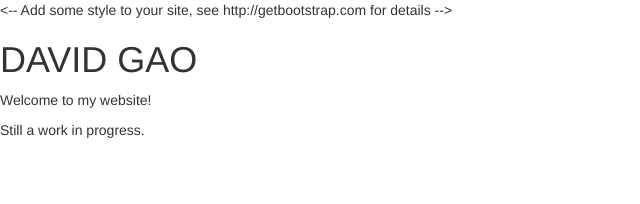
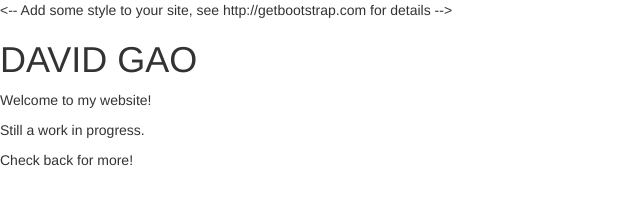
Before and after one commit to dgaoster/dgaoster.github.io, a plain HTML site: page index.html in a window 1280 px wide. Shown: the whole page, without its empty margins (0-640 px from the left). Drawn offline with nearby package versions, Linux system fonts and the light colour scheme.

Commit message:
Update index.html

```diff
--- a/index.html
+++ b/index.html
@@ -10,5 +10,6 @@
   <h1>DAVID GAO</h1>
   <p>Welcome to my website!</p>
   <p>Still a work in progress.</p>
+  <p>Check back for more!</p>
 </body>
 </html>
```
